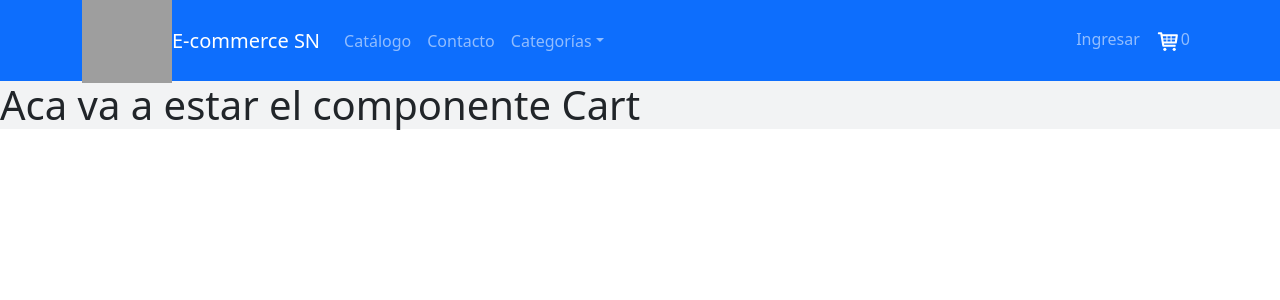
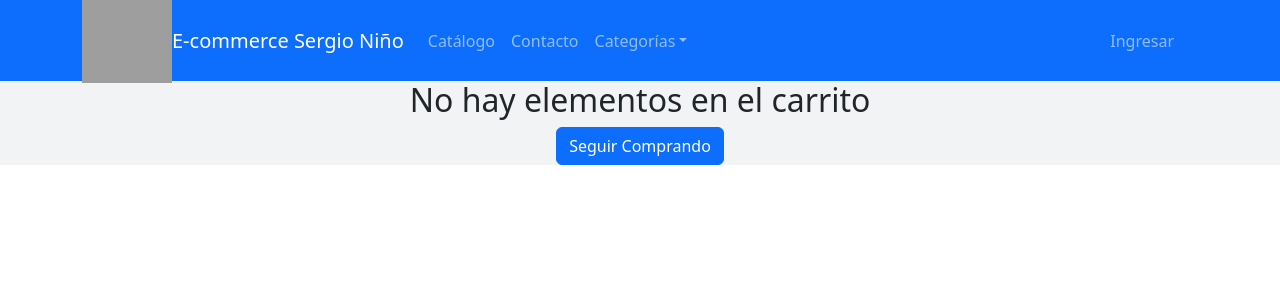
Before and after one commit to SergioNinoA/e-commerce-SergioNinoA, a React (Create React App) app: page /cart in a window 1280 px wide. Shown: the top 300 px of the page. Built offline with nearby package versions, Linux system fonts and the light colour scheme; grey boxes are pictures that could not be loaded; the HTML template or start-up script is replaced by a standard one.

Commit message:
Cart View

```diff
--- a/package.json
+++ b/package.json
@@ -8,7 +8,7 @@
     "@testing-library/user-event": "^13.5.0",
     "bootstrap": "^5.2.0",
     "react": "^18.2.0",
-    "react-bootstrap": "^2.4.0",
+    "react-bootstrap": "^2.5.0",
     "react-dom": "^18.2.0",
     "react-icons": "^4.4.0",
     "react-router-bootstrap": "^0.26.2",
--- a/src/App.js
+++ b/src/App.js
@@ -4,11 +4,10 @@ import NavBar from './components/NavBar';
 import ItemListContainer from './components/ItemListContainer'
 import ItemDetailContainer from './components/ItemDetailContainer';
 import { BrowserRouter, Routes, Route } from 'react-router-dom';
-import Cart from './components/Cart';
 import CartProvider from './context/CartContext';
+import CartContainer from './components/CartContainer';
 
 function App() {
-
   return (
     <>
       <BrowserRouter>
@@ -16,11 +15,21 @@ function App() {
           <NavBar />
           <div style={{ background: 'rgb(242, 243, 244)' }}>
             <Routes>
-              <Route path='/' element={<ItemListContainer greeting="Bienvenido a E-commerce Sergio Niño" />} />
-              <Route path='/category/:categoryId' element={<ItemListContainer greeting="Bienvenido a E-commerce Sergio Niño" />} />
-              <Route path='/item/:id' element={<ItemDetailContainer />} />
-              <Route path='/cart' element={<Cart />} />
-              <Route path='*' element={<ItemListContainer greeting="Bienvenido a E-commerce Sergio Niño" />} />
+              <Route path='/' element={
+                <ItemListContainer greeting="Bienvenido a E-commerce Sergio Niño" />
+              } />
+              <Route path='/category/:categoryId' element={
+                <ItemListContainer greeting="E-commerce Sergio Niño" />
+              } />
+              <Route path='/item/:id' element={
+                <ItemDetailContainer />
+              } />
+              <Route path='/cart' element={
+                <CartContainer />
+              } />
+              <Route path='*' element={
+                <ItemListContainer greeting="Bienvenido a E-commerce Sergio Niño" />
+              } />
             </Routes>
           </div>
         </CartProvider>
--- a/src/components/Cart.js
+++ b/src/components/Cart.js
@@ -1,6 +1,30 @@
-const Cart = () => {
+import { Row, Col, Button } from 'react-bootstrap'
+import { FaTrash } from "react-icons/fa";
+
+
+const Cart = ({ item, valueToShare }) => {
     return (
-        <h1>Aca va a estar el componente Cart</h1>
+        <Col id={item.id} xs={12} className='d-flex align-items-center flex-column cartContainer mt-1 mb-2 '>
+            <Row className='w-100 align-items-center'>
+                <Col xs={3}>
+                    <img style={{ width: '200px' }} src={item.pictureUrl} alt={item.title}></img>
+                </Col>
+                <Col xs={3}>
+                    {item.quantity} x  {'unidades'} {item.title}
+                </Col>
+                <Col xs={2}>
+                    {'Prec. Unit. $'}{item.price}
+                </Col>
+                <Col xs={2}>
+                    ${item.price * item.quantity}
+                </Col>
+                <Col xs={2}>
+                    <Button onClick={() => valueToShare.removeItem(item.id)}>
+                        <FaTrash />
+                    </Button>
+                </Col>
+            </Row>
+        </Col>
     );
 }
 
--- /dev/null
+++ b/src/components/CartContainer.js
@@ -0,0 +1,16 @@
+import { useContext } from "react";
+import { CartContext } from "../context/CartContext";
+import CartList from "./CartList";
+
+const CartContainer = () => {
+
+    const valueToShare = useContext(CartContext);
+
+    return (
+        <div>
+            <CartList valueToShare={valueToShare} />
+        </div>
+    );
+}
+
+export default CartContainer;
--- /dev/null
+++ b/src/components/CartList.js
@@ -0,0 +1,48 @@
+import { Button } from "react-bootstrap";
+import { LinkContainer } from "react-router-bootstrap";
+import Cart from "./Cart";
+
+const CartList = ({ valueToShare }) => {
+    return (
+        <div className="container d-flex flex-column mt-6">
+            {valueToShare.cart.length > 0 ?
+                <div className="row">
+                    <div className="col">
+                        <div className="col" style={{ margin: '40px 0px' }}>
+                            <h1>Carrito de Compras</h1>
+                        </div>
+                        {
+                            valueToShare.cart.map((item, i) => (
+                                <div className="col" key={i} style={{ paddingBottom: '10px' }}>
+                                    <Cart key={item.id} item={item} valueToShare={valueToShare} />
+                                </div>
+                            ))
+                        }
+                        <hr />
+                        <div className="row">
+                            <div className="col">
+                                <h3>
+                                    Total de la compra
+                                </h3>
+                            </div>
+                            <div className="col" style={{ textAlign: 'end' }}>
+                                <h3 >
+                                    {'$'}{valueToShare.totalPrice}
+                                </h3>
+                            </div>
+                        </div>
+                    </div>
+                </div>
+                :
+                <div style={{ textAlign: 'center' }}>
+                    <h2>No hay elementos en el carrito</h2>
+                    <LinkContainer to='/' >
+                        <Button>Seguir Comprando</Button>
+                    </LinkContainer>
+                </div>
+            }
+        </div >
+    );
+}
+
+export default CartList;
--- a/src/components/CartWidget.js
+++ b/src/components/CartWidget.js
@@ -4,12 +4,16 @@ import { CartContext } from "../context/CartContext";
 
 const CartWidget = () => {
 
-    const valueToShare = useContext(CartContext);
-    console.log("Contenido del carrito: \n",valueToShare.cart);
+    const { cantInCart } = useContext(CartContext);
+
+    if (cantInCart === 0) {
+        return <></>;
+    }
+
     return (
         <>
             <TiShoppingCart style={{ fontSize: '25px', color: 'white' }} />
-            {valueToShare.cantInCart}
+            {cantInCart}
         </>
     );
 }
--- a/src/components/Item.js
+++ b/src/components/Item.js
@@ -10,11 +10,8 @@ const Item = ({ item }) => {
                 <Card.Img variant="top" src={item.pictureUrl} />
                 <Card.Body style={{ textAlign: 'center' }}>
                     <Card.Title>{item.title}</Card.Title>
-                    <Card.Text>
-                        {item.desdescription}
-                    </Card.Text>
                     <Card.Text style={{ fontSize: '20px' }}>
-                        {item.price}
+                        {'$ '}{item.price}
                     </Card.Text>
                     <div className="btn">
                         <LinkContainer to={'/item/' + item.id}>
--- a/src/components/ItemDetail.js
+++ b/src/components/ItemDetail.js
@@ -32,7 +32,7 @@ const ItemDetail = ({ item }) => {
                     </h1>
                     <div>
                         <p style={{ fontSize: '40px' }}>
-                            {item.price}
+                            {'$ '}{item.price}
                         </p>
                         <hr />
                         <h3 style={{ fontSize: '40px', paddingTop: '50px' }}>Detalle del Producto</h3>
--- a/src/components/NavBar.js
+++ b/src/components/NavBar.js
@@ -15,12 +15,12 @@ function NavBar() {
                             width="90"
                             height="85"
                             className="d-inline-block align-top"
-                            alt="E-commerce logo" />
+                            alt="E-commerce SN logo" />
                     </Navbar.Brand>
                 </LinkContainer>
                 <LinkContainer to='/'>
                     <Navbar.Brand>
-                        E-commerce SN
+                        E-commerce Sergio Niño
                     </Navbar.Brand>
                 </LinkContainer>
                 <Navbar.Toggle aria-controls="responsive-navbar-nav" />
@@ -62,9 +62,11 @@ function NavBar() {
                         <Nav.Link href="#deets">
                             Ingresar
                         </Nav.Link>
-                        <Nav.Link eventKey={2} href="#memes">
-                            <CartWidget />
-                        </Nav.Link>
+                        <LinkContainer to='/cart'>
+                            <Nav.Link>
+                                <CartWidget />
+                            </Nav.Link>
+                        </LinkContainer>
                     </Nav>
                 </Navbar.Collapse>
             </Container>
--- a/src/context/CartContext.js
+++ b/src/context/CartContext.js
@@ -4,7 +4,7 @@ export const CartContext = createContext({});
 
 const CartProvider = ({ children }) => {
 
-    const [cart, setCart] = useState([])
+    const [cart, setCart] = useState([]);
 
     const addItem = (item, quantity) => {
 
@@ -43,19 +43,28 @@ const CartProvider = ({ children }) => {
 
     const removeItem = (itemId) => {
 
+        const cartDraft = [...cart];
+        setCart(cartDraft.filter((itemInCart) => itemInCart.id !== itemId));
     }
 
     const cleanCart = () => {
         setCart([]);
     }
 
+    const cantInCart = cart.reduce(
+        (init, item) => init + item.quantity, 0);
+
+    const totalPrice = cart.reduce(
+        (price, item) => price + (item.price * item.quantity), 0);
+
     const valueToShare = {
         cart,
-        cantInCart: cart.length,
+        cantInCart,
         isInCart,
         cleanCart,
         addItem,
-        removeItem
+        removeItem,
+        totalPrice
     };
 
     return (
```
Also changed, not shown: public/data/items.json (+9 -9 lines), 1 other file (tests, documents, lock files or other folders).
